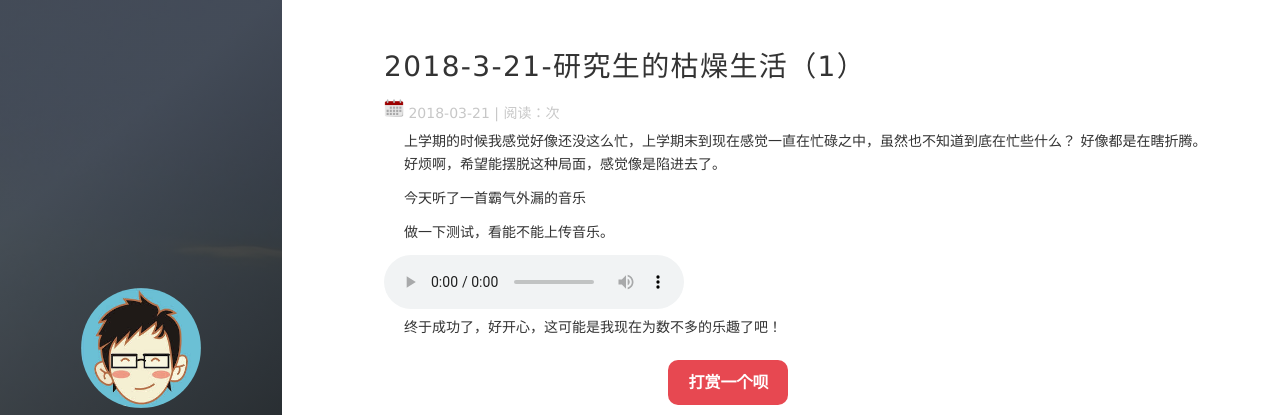
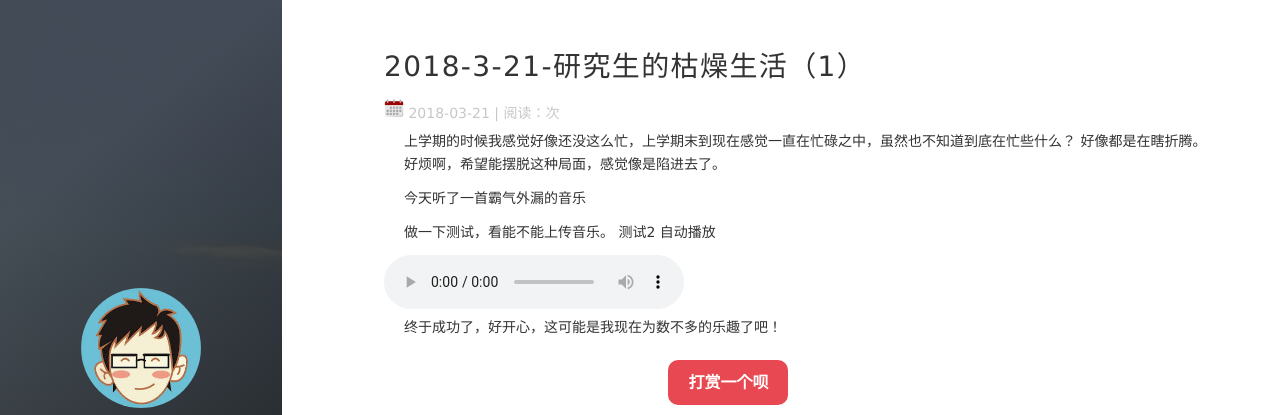
Before and after one commit to tfxidian/tfxidianbackup, a Jekyll site: the page built from _posts/2018-3-21-研究生的枯燥生活（1）.md, in a window 1280 px wide. Shown: the top 415 px of the page. Built offline with Jekyll 4.4.1, drawn with Linux system fonts in a browser that asks for light colours; nearby versions of some CDN libraries; our own code applies the rules of GitHub Pages for plain Markdown files; comment, search, counter and statistics services are not loaded.

Commit message:
修改文件: _posts/2018-3-21-研究生的枯燥生活（1）.md

```diff
--- a/_posts/2018-3-21-研究生的枯燥生活（1）.md
+++ b/_posts/2018-3-21-研究生的枯燥生活（1）.md
@@ -13,7 +13,7 @@ grammar_cjkRuby: true
 
 
   做一下测试，看能不能上传音乐。
-
+  测试2 自动播放
 <audio controls autoplay height="100" width="100">
   <source src="/audio/Two Steps From Hell - Victory.mp3" type="audio/mpeg">
   <embed height="50" width="100" src="/audio/Two Steps From Hell - Victory.mp3">
```
